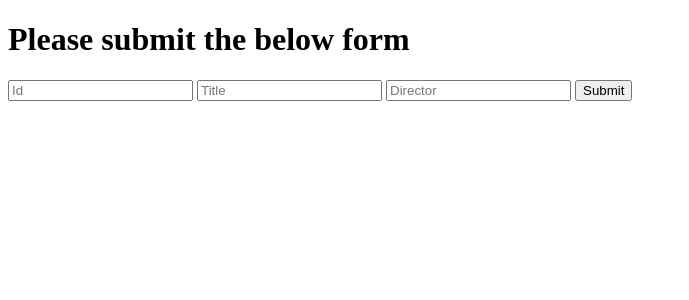
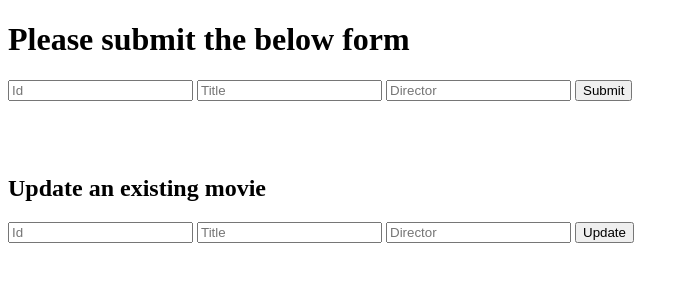
Before and after one commit to loshithlk/crud-flask-app, a Flask app: page / in a window 1280 px wide. Shown: the top 300 px of the page, without its empty margins (0-689 px from the left). Run offline with Flask 3, Linux system fonts and the light colour scheme.

Commit message:
added new form and javascript to index.html file

```diff
--- a/templates/index.html
+++ b/templates/index.html
@@ -18,5 +18,51 @@
     <input type="submit" value="Submit">
 </form>
 
+
+<br>
+<br>
+<br>
+<h2>Update an existing movie</h2>
+<form id="myForm">
+    <input type="number" id="id" name="id" placeholder="Id">
+    <input type="text" id="title" name="title" placeholder="Title">
+    <input type="text" id="director" name="director" placeholder="Director">
+    <button type="submit">Update</button>
+</form>
+
+
+<script>
+    document.getElementById('myForm').addEventListener('submit', function(event) {
+        event.preventDefault(); // Prevent form submission
+        const id = document.getElementById('id').value;
+        const title = document.getElementById('title').value;
+        const director = document.getElementById('director').value;
+
+        // Get form data
+        const formData = {
+            title: title,
+            director: director
+        };
+
+        // Send PUT request using fetch
+    fetch('/movie/'+ id, {
+            method: 'PUT',
+            body: JSON.stringify(formData),
+            headers: {
+                'Content-Type': 'application/json'
+            }
+        })
+        .then(function(response) {
+          console.log(formData);
+            console.log('PUT request successful');
+            alert('PUT request successful');
+        })
+        .catch(function(error) {
+            console.log('Error:', error);
+            alert('Error');
+        });
+    });
+</script>
+
 </body>
 </html>
```
